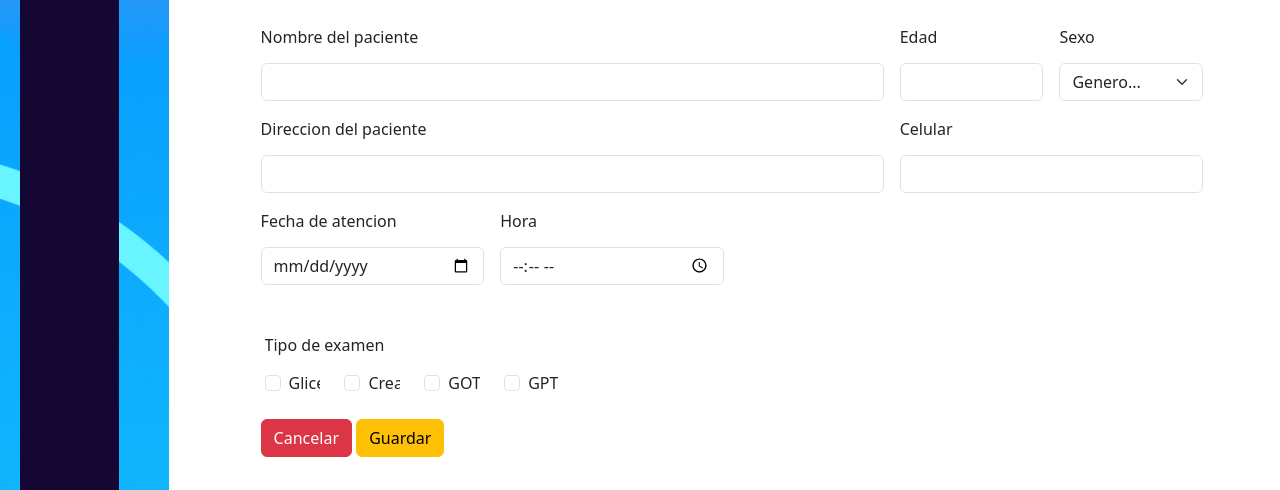
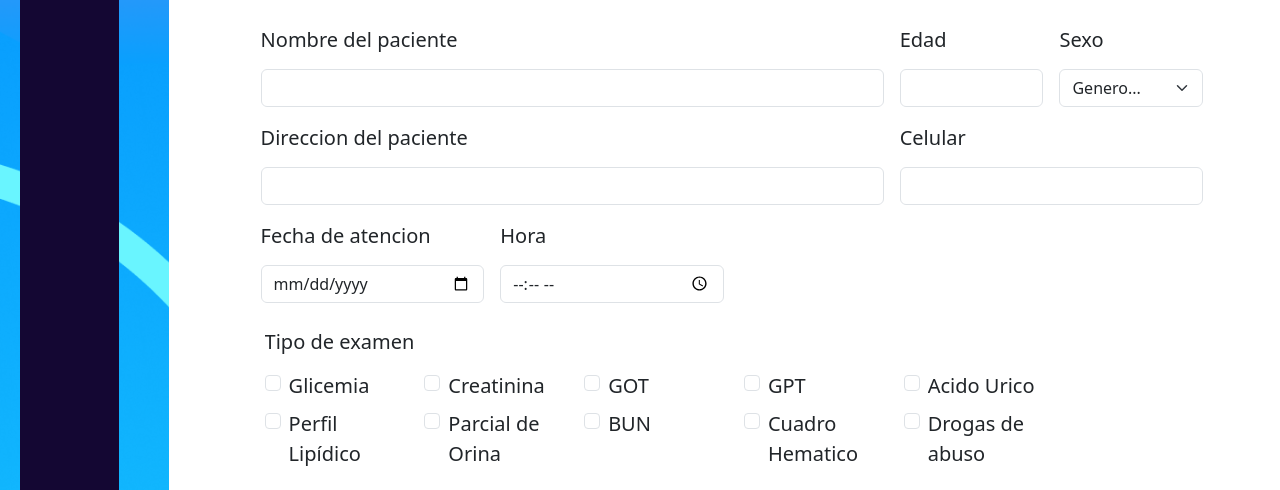
Before and after one commit to sepulveda272/Trabajo-de-mi-papa, a plain HTML site: page FrontEnd/Pacientes/registroP.html in a window 1280 px wide. Shown: the part 286-776 px from the top of the page. Drawn offline with nearby package versions, Linux system fonts and the light colour scheme; a script that the page names is missing.

Commit message:
feat: :sparkles: a

```diff
--- a/FrontEnd/Pacientes/Js/pacientes.js
+++ b/FrontEnd/Pacientes/Js/pacientes.js
@@ -12,22 +12,23 @@ async function mostrarData(){
         let contenidoHTML = "";
 
         arrayPacientes.forEach((elemento) => {
-            const { Nombre, Edad, Sexo, Celular,_id,Direccion,Hora,Tipo_Examen} = elemento;
+            const { Nombre, Edad, Sexo, Celular,Identificacion,_id,Direccion,Hora,Tipo_Examen} = elemento;
             contenidoHTML += `
             <tr>
                 <th scope="row">${_id}</th>
                 <td>${Nombre}</td>
                 <td>${Edad}</td>
                 <td>${Sexo}</td>
+                <td>${Identificacion}</td>
                 <td>${Celular}</td>
                 <td>${Direccion}</td>
                 <td>${Hora}</td>
                 <td>${Tipo_Examen}</td>
+                <td>
                     <button class="btn update" style="background-color: #937DE9;" data-bs-toggle="modal" data-bs-target="#exampleModal">
                         Actualizar
                     </button>
                 </td>
-                <td><button class="btn btn-danger eliminar" id="${_id}">Borrar</button></td>
             </tr>
             `;
         });
--- a/FrontEnd/Pacientes/registroP.html
+++ b/FrontEnd/Pacientes/registroP.html
@@ -105,36 +105,72 @@
                             <label for="inputHora" class="form-label">Hora</label>
                             <input type="time" class="form-control" id="inputHora">
                         </div>
-                        <div class="container mt-5">
+                        <div class="container mt-4">
                             <label for="inputExamen" class="form-label">Tipo de examen</label>
                             <div class="row">
-                                <div class="col-md-1">
+                                <div class="col-md-2">
                                     <div class="form-check">
                                         <input class="form-check-input" type="checkbox" id="inputExamen1">
                                         <label class="form-check-label" for="inputExamen1">Glicemia</label>
                                     </div>
                                 </div>
-                                <div class="col-md-1">
+                                <div class="col-md-2">
                                     <div class="form-check">
                                         <input class="form-check-input" type="checkbox" id="inputExamen2">
                                         <label class="form-check-label" for="inputExamen2">Creatinina</label>
                                     </div>
                                 </div>
-                                <div class="col-md-1">
+                                <div class="col-md-2">
                                     <div class="form-check">
                                         <input class="form-check-input" type="checkbox" id="inputExamen3">
                                         <label class="form-check-label" for="inputExamen3">GOT</label>
                                     </div>
                                 </div>
-                                <div class="col-md-1">
+                                <div class="col-md-2">
                                     <div class="form-check">
                                         <input class="form-check-input" type="checkbox" id="inputExamen4">
                                         <label class="form-check-label" for="inputExamen4">GPT</label>
                                     </div>
                                 </div>
+                                <div class="col-md-2">
+                                    <div class="form-check">
+                                        <input class="form-check-input" type="checkbox" id="inputExamen5">
+                                        <label class="form-check-label" for="inputExamen4">Acido Urico</label>
+                                    </div>
+                                </div>
                             </div>
                             <div class="row">
                                 <!-- Aquí irían las siguientes filas similares a la anterior, cambiando los IDs y las etiquetas de los checkbox según necesidad -->
+                                <div class="col-md-2">
+                                    <div class="form-check">
+                                        <input class="form-check-input" type="checkbox" id="inputExamen6">
+                                        <label class="form-check-label" for="inputExamen4">Perfil Lipídico</label>
+                                    </div>
+                                </div>
+                                <div class="col-md-2">
+                                    <div class="form-check">
+                                        <input class="form-check-input" type="checkbox" id="inputExamen7">
+                                        <label class="form-check-label" for="inputExamen4">Parcial de Orina</label>
+                                    </div>
+                                </div>
+                                <div class="col-md-2">
+                                    <div class="form-check">
+                                        <input class="form-check-input" type="checkbox" id="inputExamen8">
+                                        <label class="form-check-label" for="inputExamen4">BUN</label>
+                                    </div>
+                                </div>
+                                <div class="col-md-2">
+                                    <div class="form-check">
+                                        <input class="form-check-input" type="checkbox" id="inputExamen9">
+                                        <label class="form-check-label" for="inputExamen4">Cuadro Hematico</label>
+                                    </div>
+                                </div>
+                                <div class="col-md-2">
+                                    <div class="form-check">
+                                        <input class="form-check-input" type="checkbox" id="inputExamen10">
+                                        <label class="form-check-label" for="inputExamen4">Drogas de abuso</label>
+                                    </div>
+                                </div>
                             </div>
                         </div>
                         <div class="t">
--- a/FrontEnd/Pacientes/style.css
+++ b/FrontEnd/Pacientes/style.css
@@ -47,3 +47,7 @@
     justify-content: space-between;
     align-items: end;
 }
+
+label{
+    font-size: 20px;
+}
```
